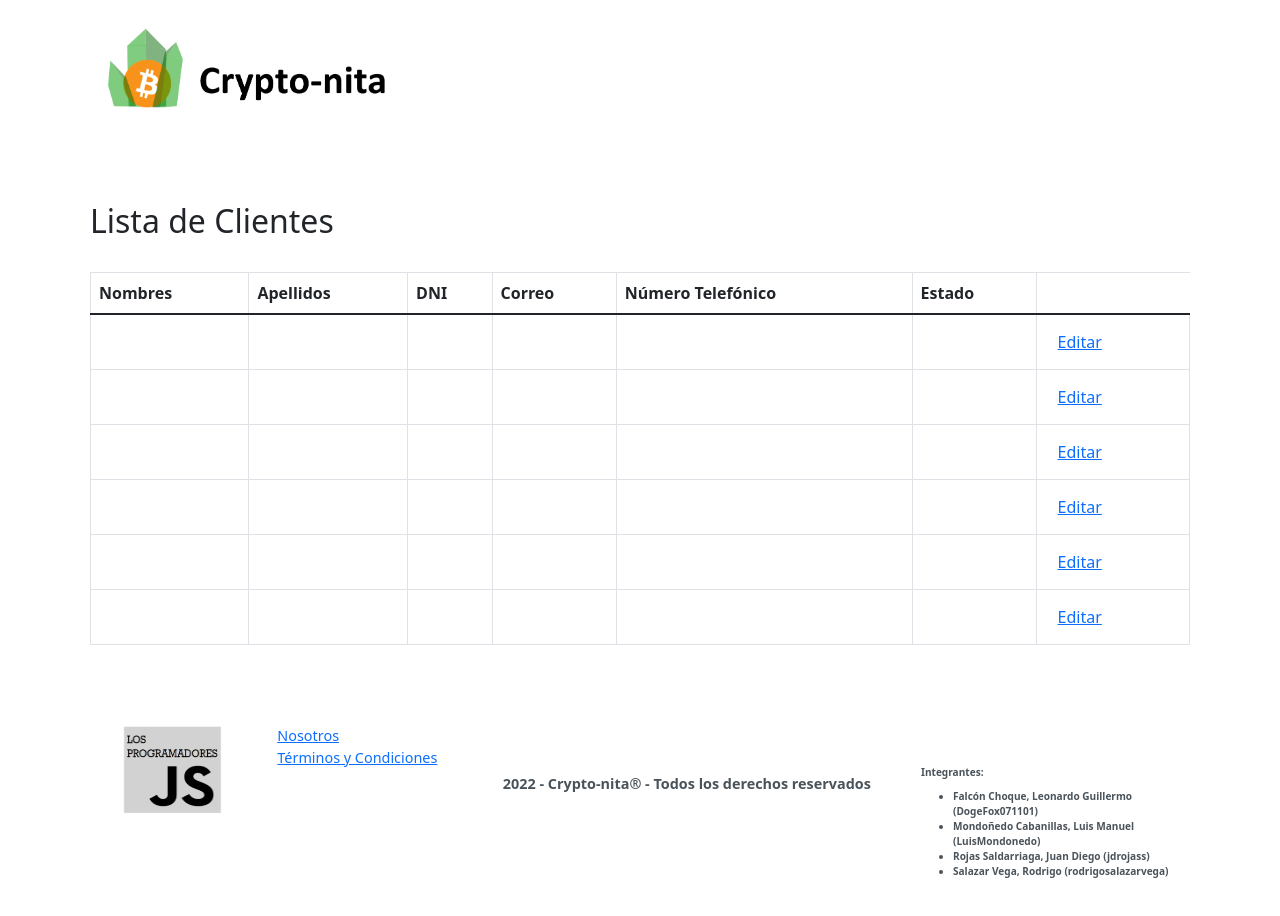
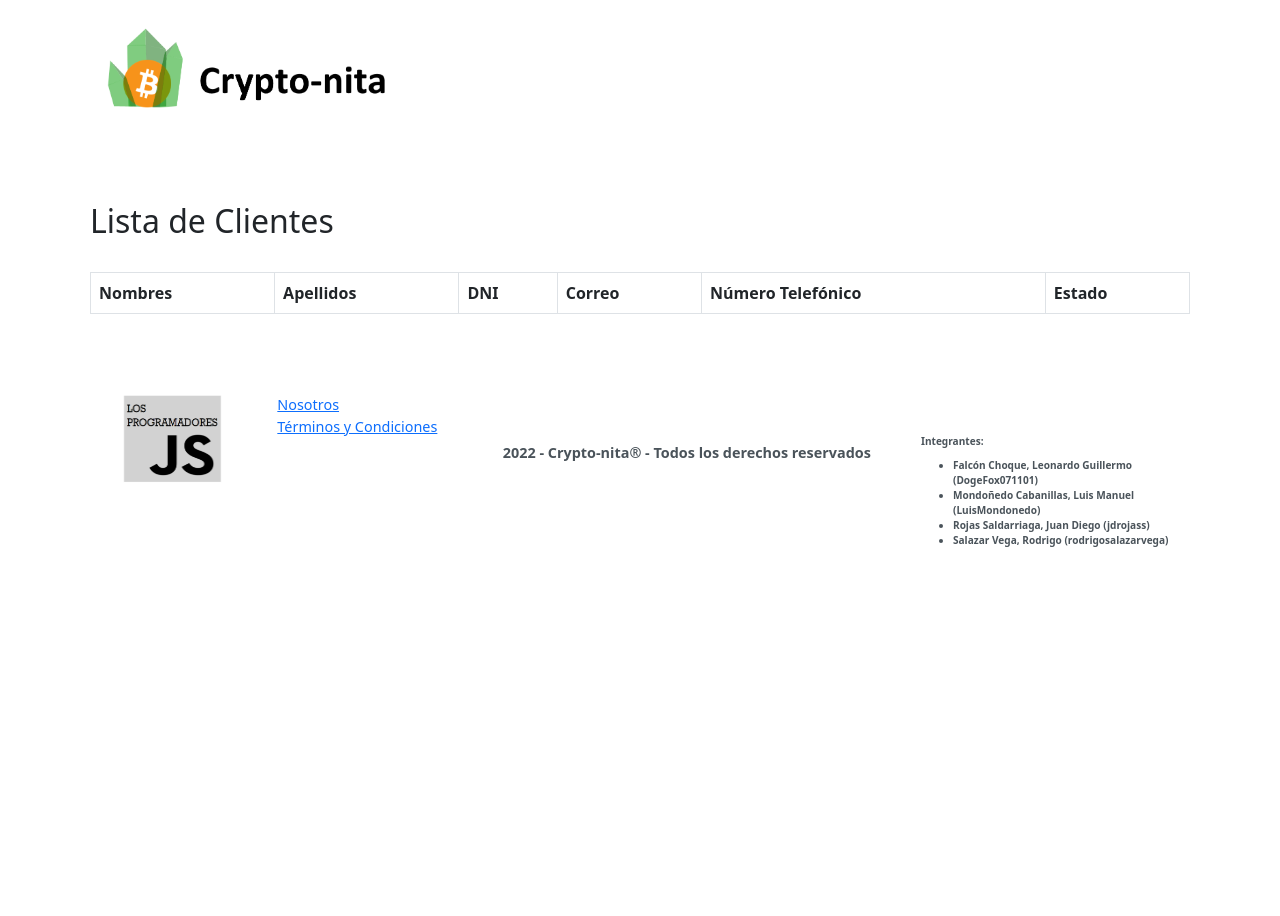
Before and after one commit to DogeFox071101/Crypto-nita_2022-0_Grupo3, a Next.js app in the folder cryptonita/cryptonita_ulima/: page /listaClientes in a window 1280 px wide. Shown: the top 916 px of the page. After the commit the page ends 800 px from the top, so only its background shows below. Built offline with nearby package versions, Linux system fonts and the light colour scheme.

Commit message:
avance_historias_admin

```diff
--- a/cryptonita/cryptonita_ulima/pages/listaClientes.js
+++ b/cryptonita/cryptonita_ulima/pages/listaClientes.js
@@ -1,8 +1,23 @@
 import Footer from "../components/footer.component"
 import Header from "../components/header.component"
-import React, { useEffect } from "react";
+import React, { useEffect, useState } from "react";
 
 const ListaOperaciones = () => {
+    const [listaClientes, setOpClientes] = useState([])
+
+    const editarCliente = (cliente) => {
+        localStorage.setItem("EditarCliente", cliente.nombre)
+        location.href = "/editarCliente"
+    }
+
+    const obtenerListaClientes = async() => {
+        const resp = await fetch("")
+        const data = await resp.json()
+        setListaClientes(data.clientes)
+        console.log(data.clientes)
+
+    }
+
     useEffect(() => {
         document.title = "Lista de Operaciones | Crypto-nita"
     })
@@ -27,60 +42,21 @@ const ListaOperaciones = () => {
 
                     </thead>
                     <tbody>
-                        <tr>
-                            <td></td>
-                            <td></td>
-                            <td></td>
-                            <td></td>
-                            <td></td>
-                            <td></td>
-                            <td><button className="btn btn-link">Editar</button></td>
-                        </tr>
-                        <tr>
-                            <td></td>
-                            <td></td>
-                            <td></td>
-                            <td></td>
-                            <td></td>
-                            <td></td>
-                            <td><button className="btn btn-link">Editar</button></td>
-                        </tr>
-                        <tr>
-                            <td></td>
-                            <td></td>
-                            <td></td>
-                            <td></td>
-                            <td></td>
-                            <td></td>
-                            <td><button className="btn btn-link">Editar</button></td>
-                        </tr>
-                        <tr>
-                            <td></td>
-                            <td></td>
-                            <td></td>
-                            <td></td>
-                            <td></td>
-                            <td></td>
-                            <td><button className="btn btn-link">Editar</button></td>
-                        </tr>
-                        <tr>
-                            <td></td>
-                            <td></td>
-                            <td></td>
-                            <td></td>
-                            <td></td>
-                            <td></td>
-                            <td><button className="btn btn-link">Editar</button></td>
-                        </tr>
-                        <tr>
-                            <td></td>
-                            <td></td>
-                            <td></td>
-                            <td></td>
-                            <td></td>
-                            <td></td>
-                            <td><button className="btn btn-link">Editar</button></td>
-                        </tr>
+                        {
+                            listaClientes.map((cliente) => {
+                                return <tr key={cliente.nombre}>
+                                    <td>{cliente.nombre}</td>
+                                    <td>{cliente.apellidos}</td>
+                                    <td>{cliente.dni}</td>
+                                    <td>{cliente.correo}</td>
+                                    <td>{cliente.telefono}</td>
+                                    <td>{cliente.estado}</td>
+                                    <td><button className="btn btn-link">Editar</button></td>
+                                    </tr>
+                            })
+                        }
+
+
                     </tbody>
                 </table>
             </div>
```
Also changed, not shown: cryptonita/cryptonita_ulima/consts_usuario/consts_clientes.js (added, +67 -0 lines), cryptonita/cryptonita_ulima/pages/api/cliente/modelo_cliente.js (added).
